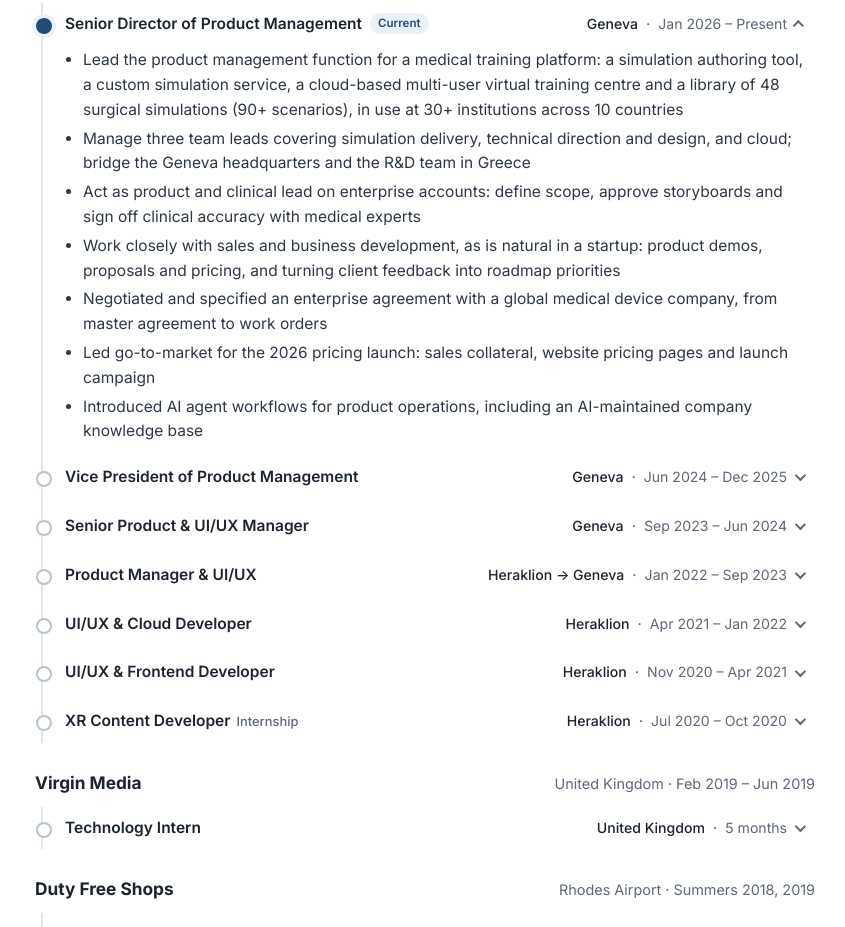
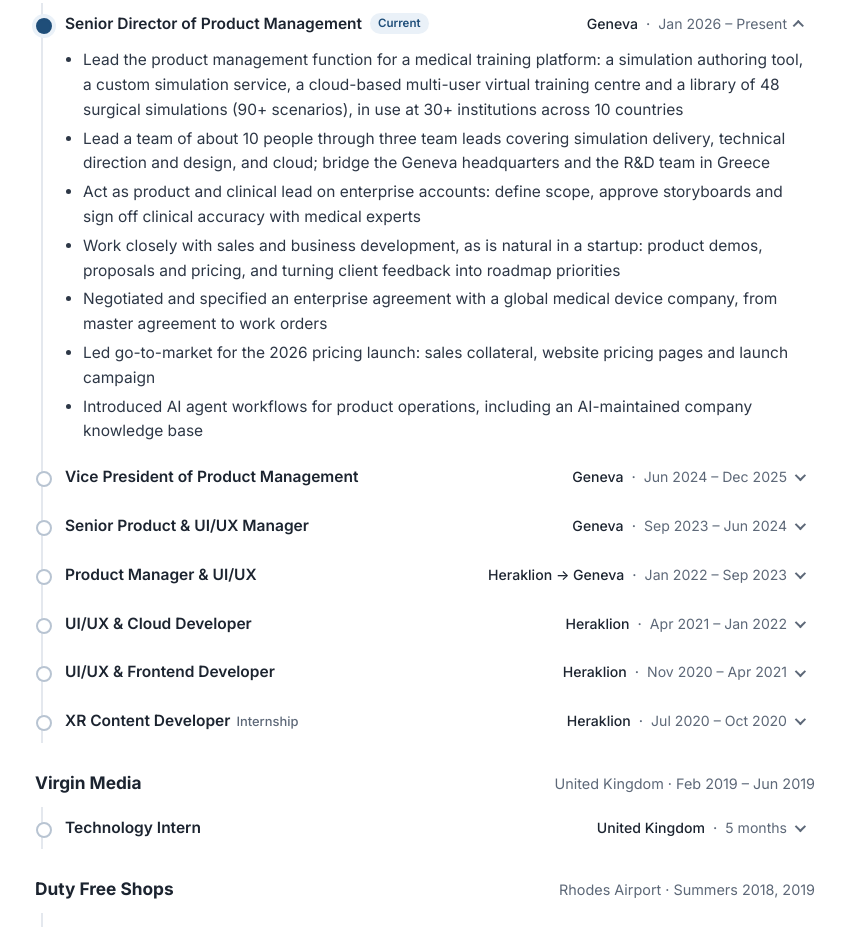
Before and after one commit to grigeleni/grigeleni.github.io, a plain HTML site: page index.html in a window 1280 px wide. Shown: the part 1336-2263 px from the top of the page, without its empty margins (215-1060 px from the left). Drawn offline with Linux system fonts and the light colour scheme.

Commit message:
Permit B, figures, team size

```diff
--- a/index.html
+++ b/index.html
@@ -245,7 +245,7 @@ footer{color:var(--muted);font-size:.85rem;padding-bottom:40px}
         <summary><span class="jt">Senior Director of Product Management<span class="pill">Current</span></span><span class="jd"><span class="loc">Geneva</span>Jan 2026 – Present<i></i></span></summary>
         <ul>
           <li>Lead the product management function for a medical training platform: a simulation authoring tool, a custom simulation service, a cloud-based multi-user virtual training centre and a library of 48 surgical simulations (90+ scenarios), in use at 30+ institutions across 10 countries</li>
-          <li>Manage three team leads covering simulation delivery, technical direction and design, and cloud; bridge the Geneva headquarters and the R&amp;D team in Greece</li>
+          <li>Lead a team of about 10 people through three team leads covering simulation delivery, technical direction and design, and cloud; bridge the Geneva headquarters and the R&amp;D team in Greece</li>
           <li>Act as product and clinical lead on enterprise accounts: define scope, approve storyboards and sign off clinical accuracy with medical experts</li>
           <li>Work closely with sales and business development, as is natural in a startup: product demos, proposals and pricing, and turning client feedback into roadmap priorities</li>
           <li>Negotiated and specified an enterprise agreement with a global medical device company, from master agreement to work orders</li>
```
